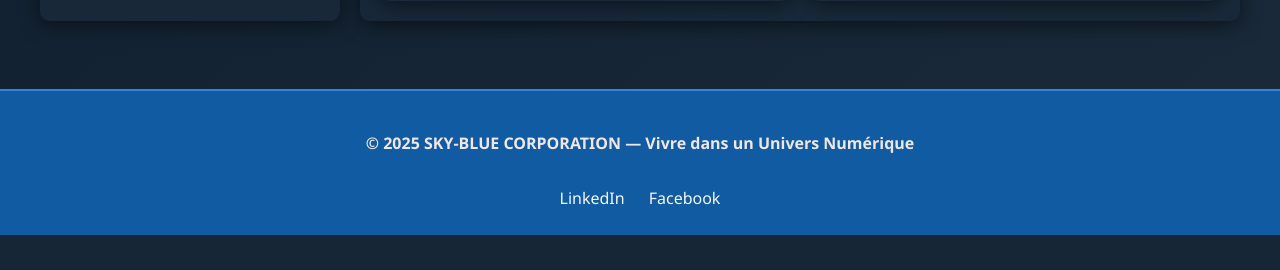
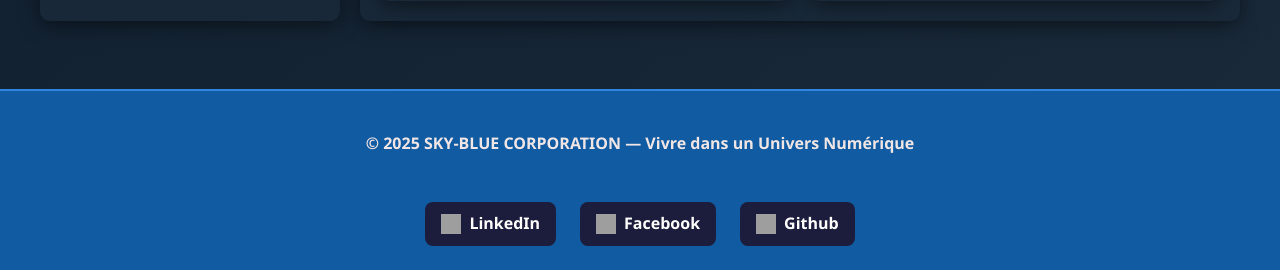
Before and after one commit to Claude7776/Dashboard_Explo_Planet, a Flask app: page / in a window 1280 px wide. Shown: the part 1633-1903 px from the top of the page. Before the commit the page ends 1868 px from the top, so only its background shows below. Run offline with Flask 3, Linux system fonts and the light colour scheme; grey boxes are pictures that could not be loaded.

Commit message:
feat(footer-link): Ajout des lien des réseau avec chemin des logo

```diff
--- a/template/dashboard.html
+++ b/template/dashboard.html
@@ -325,8 +325,17 @@
   <div class="footer-container">
     <p><strong>© 2025 SKY-BLUE CORPORATION — Vivre dans un Univers Numérique</strong></p>
     <nav class="footer-nav">
-      <a href="https://www.linkedin.com/in/claude-médine-gambigha" target="_blank" rel="noopener noreferrer">LinkedIn</a>
-      <a href="https://www.facebook.com/ta-page" target="_blank" rel="noopener noreferrer">Facebook</a>
+     <div class="social-links">
+  <a href="https://www.linkedin.com/in/claude-médine-gambigha" target="_blank" rel="noopener noreferrer">
+    <img src="/capture/link.png" alt="LinkedIn" class="social-icon"> LinkedIn
+  </a>
+  <a href="https://www.facebook.com/claudeGba10/" target="_blank" rel="noopener noreferrer">
+    <img src="/capture/logofbk.png" alt="Facebook" class="social-icon"> Facebook
+  </a>
+  <a href="https://github.com/Claude7776/" target="_blank" rel="noopener noreferrer">
+    <img src="/capture/logogithub.png" alt="Github" class="social-icon"> Github
+  </a>
+</div>
     </nav>
   </div>
 </footer>
```
